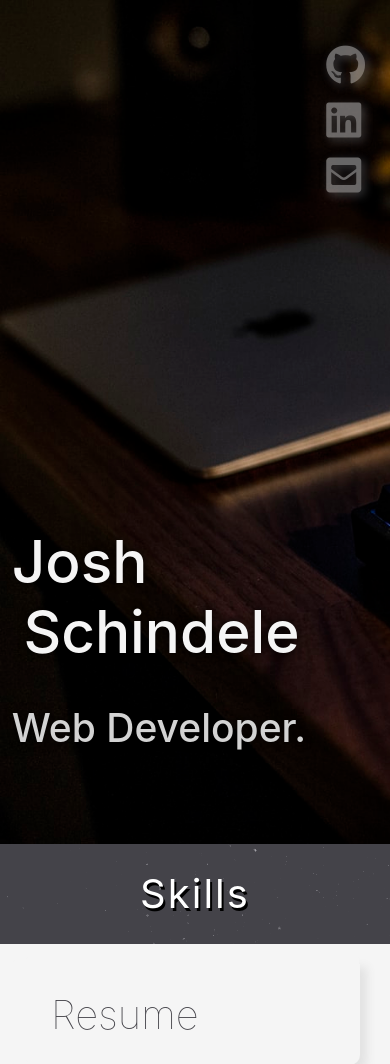
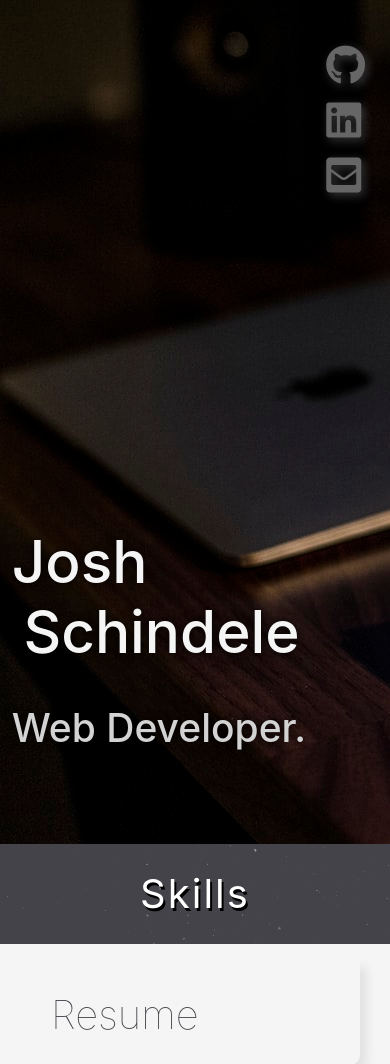
Before and after one commit to jmschindele/portfolio, a PHP site: page / in a window 390 px wide. Shown: the top 1064 px of the page. Run offline with PHP 8.4, Linux system fonts and the light colour scheme; some libraries are stand-ins or nearby versions.

Commit message:
ipad responsive

```diff
--- a/assets/css/style.css
+++ b/assets/css/style.css
@@ -435,6 +435,10 @@ body {
   .thin-block {
     margin-bottom: 15px;
   }
+  .home-container {
+    max-width: 1100px;
+    background-size: auto;
+  }
   #name {
     font-size: 15vw;
     bottom: 20%;
```
